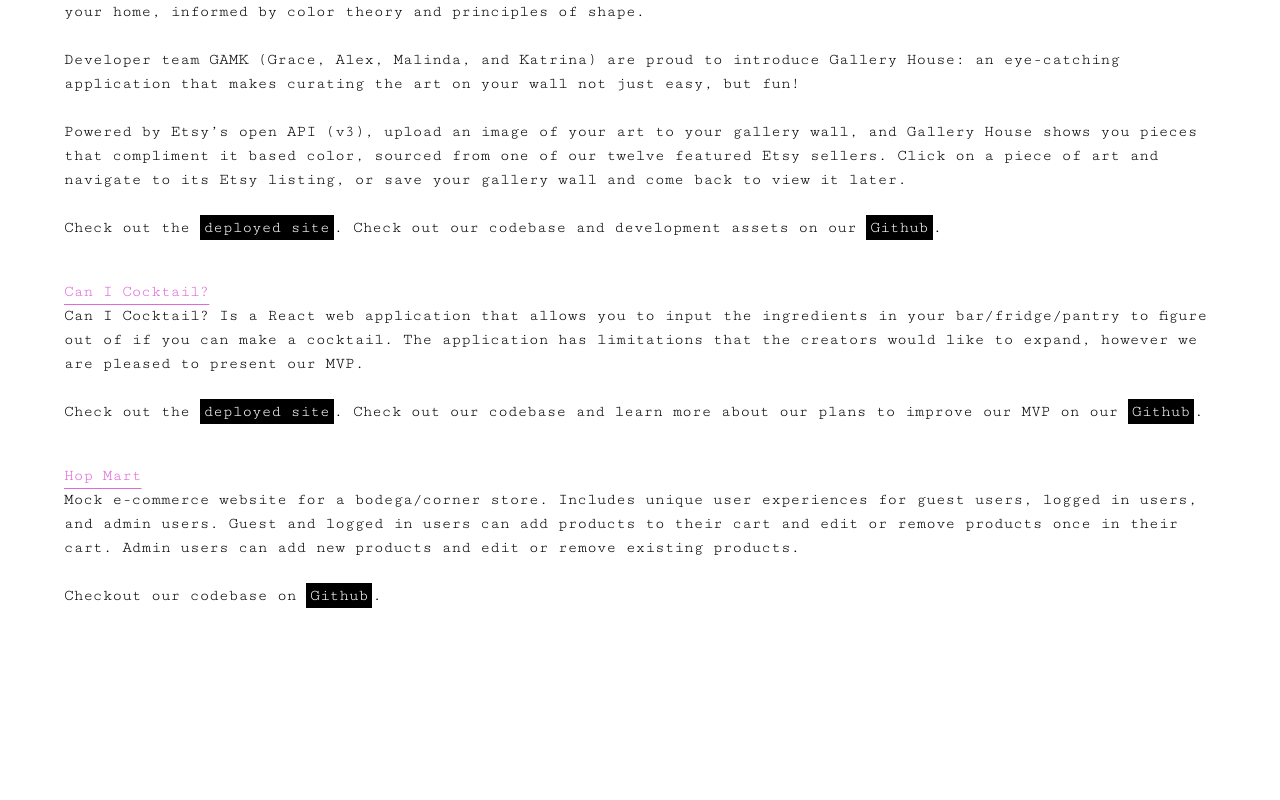
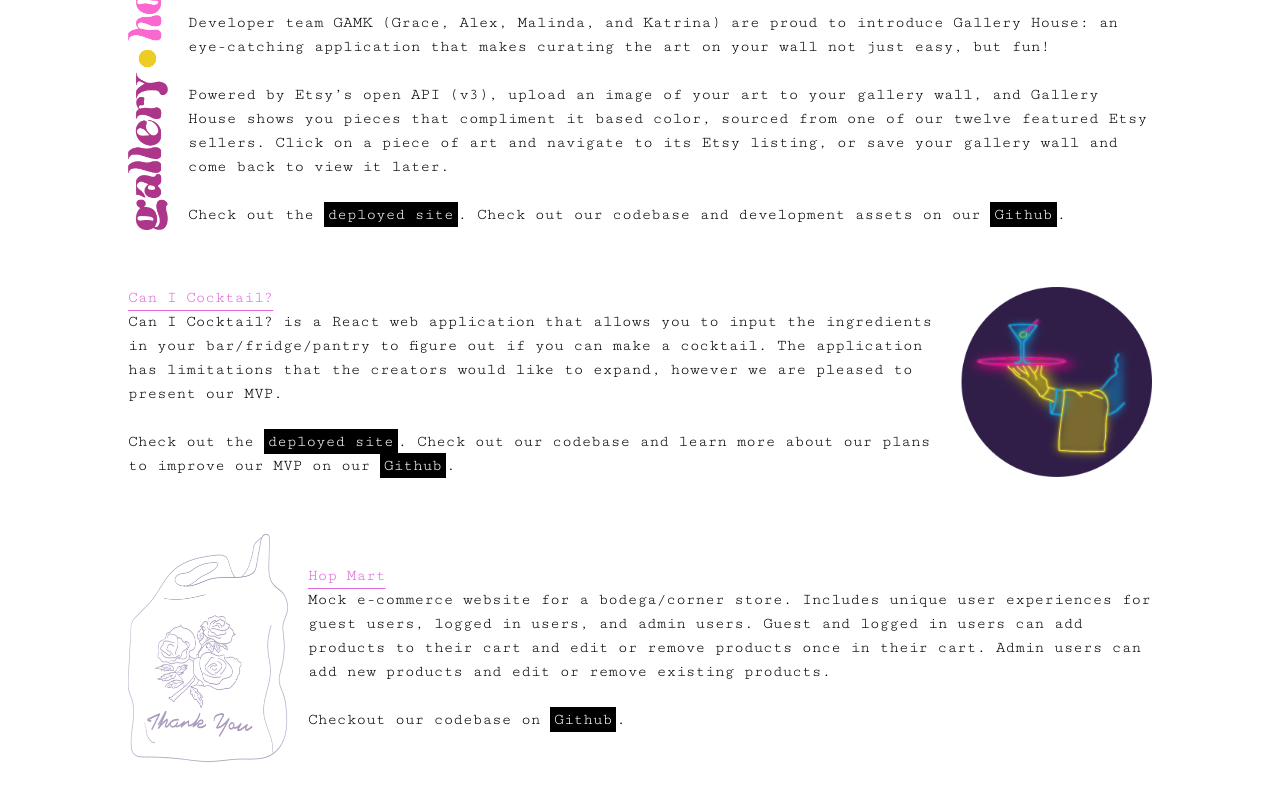
Before and after one commit to buntyalexandra/my-portfolio, a Next.js app: page /web-development in a window 1280 px wide. Shown: the part 304-1104 px from the top of the page. Before the commit the page ends 976 px from the top, so only its background shows below. Built offline with nearby package versions, Linux system fonts and the light colour scheme; a web font is replaced by a local one.

Commit message:
updated web dev page

```diff
--- a/app/(portfolio)/web-development/page.js
+++ b/app/(portfolio)/web-development/page.js
@@ -1,28 +1,40 @@
 import { Oi } from "next/font/google";
+import Image from "next/image";
+import galleryHouse from "../../../public/gallery-house.png";
+import canICocktail from "../../../public/can-i-cocktail.png";
+import hopMart from "../../../public/hop-mart.png";
 
 const oi = Oi({ weight: "400", subsets: ["latin"] });
 
 export default function WebDevelopment() {
   return (
-    <div className="flex flex-col items-center p-16 gap-10">
+    <div className="flex flex-col items-center pt-16 pr-32 pl-32 pb-32">
       <div className={oi.className}>
         <h1 className="text-black text-center text-4xl pb-8 tracking-widest">
           WEB DEVELOPMENT
         </h1>
       </div>
+      <div className="flex flex-col items-center gap-14">
+        <div className="flex flex-row gap-5 items-center">
+          <Image
+            src={galleryHouse}
+            alt="image of gallery house logo"
+            className="w-10"
+          />
           <div>
             <h2 className="underline underline-offset-8 text-pink-900">
               Gallery House
             </h2>
             <p>
-          Beauty is in the eye of the beholder, but composition is a science.
-          Let us help you build the perfect gallery wall for your home, informed
-          by color theory and principles of shape.<br></br>​<br></br>Developer
-          team GAMK (Grace, Alex, Malinda, and Katrina) are proud to introduce
-          Gallery House: an eye-catching application that makes curating the art
-          on your wall not just easy, but fun! ​<br></br>
-          <br></br>Powered by Etsy’s open API (v3), upload an image of your art
-          to your gallery wall, and Gallery House shows you pieces that
+              Beauty is in the eye of the beholder, but composition is a
+              science. Let us help you build the perfect gallery wall for your
+              home, informed by color theory and principles of shape.<br></br>​
+              <br></br>
+              Developer team GAMK (Grace, Alex, Malinda, and Katrina) are proud
+              to introduce Gallery House: an eye-catching application that makes
+              curating the art on your wall not just easy, but fun! ​<br></br>
+              <br></br>Powered by Etsy’s open API (v3), upload an image of your
+              art to your gallery wall, and Gallery House shows you pieces that
               compliment it based color, sourced from one of our twelve featured
               Etsy sellers. Click on a piece of art and navigate to its Etsy
               listing, or save your gallery wall and come back to view it later.
@@ -46,15 +58,18 @@
               .
             </p>
           </div>
+        </div>
+        <div className="flex flex-row gap-5 items-center">
           <div>
             <h2 className="underline underline-offset-8 text-pink-900">
               Can I Cocktail?
             </h2>
             <p>
-          Can I Cocktail? Is a React web application that allows you to input
-          the ingredients in your bar/fridge/pantry to figure out of if you can
-          make a cocktail. The application has limitations that the creators
-          would like to expand, however we are pleased to present our MVP.
+              Can I Cocktail? is a React web application that allows you to
+              input the ingredients in your bar/fridge/pantry to figure out if
+              you can make a cocktail. The application has limitations that the
+              creators would like to expand, however we are pleased to present
+              our MVP.
             </p>
             <br></br>
             <p>
@@ -65,8 +80,8 @@
               >
                 deployed site
               </a>
-          . Check out our codebase and learn more about our plans to improve our
-          MVP on our&nbsp;
+              . Check out our codebase and learn more about our plans to improve
+              our MVP on our&nbsp;
               <a
                 href="https://github.com/Can-I-Cocktail/Can-I-Cocktail"
                 className="bg-black text-white p-1 hover:text-pink-900"
@@ -76,14 +91,28 @@
               .
             </p>
           </div>
+          <Image
+            src={canICocktail}
+            alt="image of a neon sign of a butler's hand presenting a tray holding a martini with an olive on a skewer"
+            className="w-48"
+          />
+        </div>
+        <div className="flex flex-row gap-5 items-center">
+          <Image
+            src={hopMart}
+            alt="image of a plastic grocery bag with roses and the text Thank You"
+            className="w-40"
+          />
           <div>
-        <h2 className="underline underline-offset-8 text-pink-900">Hop Mart</h2>
+            <h2 className="underline underline-offset-8 text-pink-900">
+              Hop Mart
+            </h2>
             <p>
               Mock e-commerce website for a bodega/corner store. Includes unique
-          user experiences for guest users, logged in users, and admin users.
-          Guest and logged in users can add products to their cart and edit or
-          remove products once in their cart. Admin users can add new products
-          and edit or remove existing products.
+              user experiences for guest users, logged in users, and admin
+              users. Guest and logged in users can add products to their cart
+              and edit or remove products once in their cart. Admin users can
+              add new products and edit or remove existing products.
             </p>
             <br></br>
             <p>
@@ -98,5 +127,7 @@
             </p>
           </div>
         </div>
+      </div>
+    </div>
   );
 }
```
Also changed, not shown: public/gallery-house.png. Lines whose indentation alone changed are shown as unchanged.
